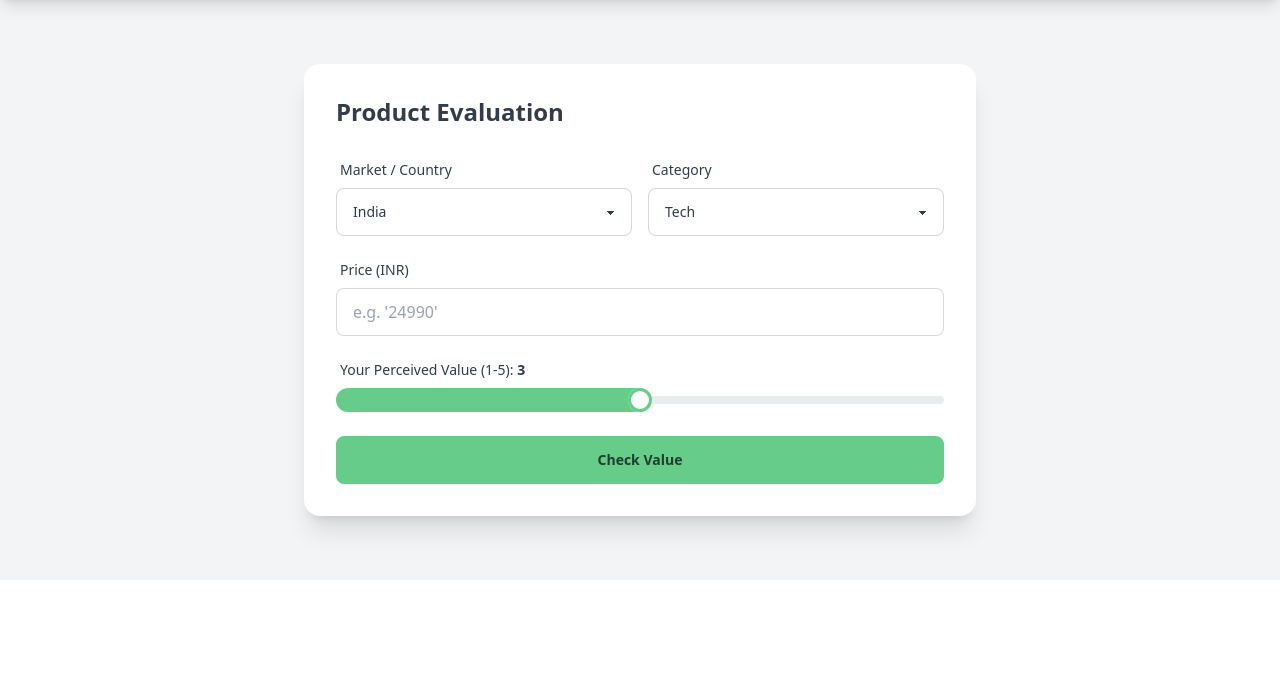
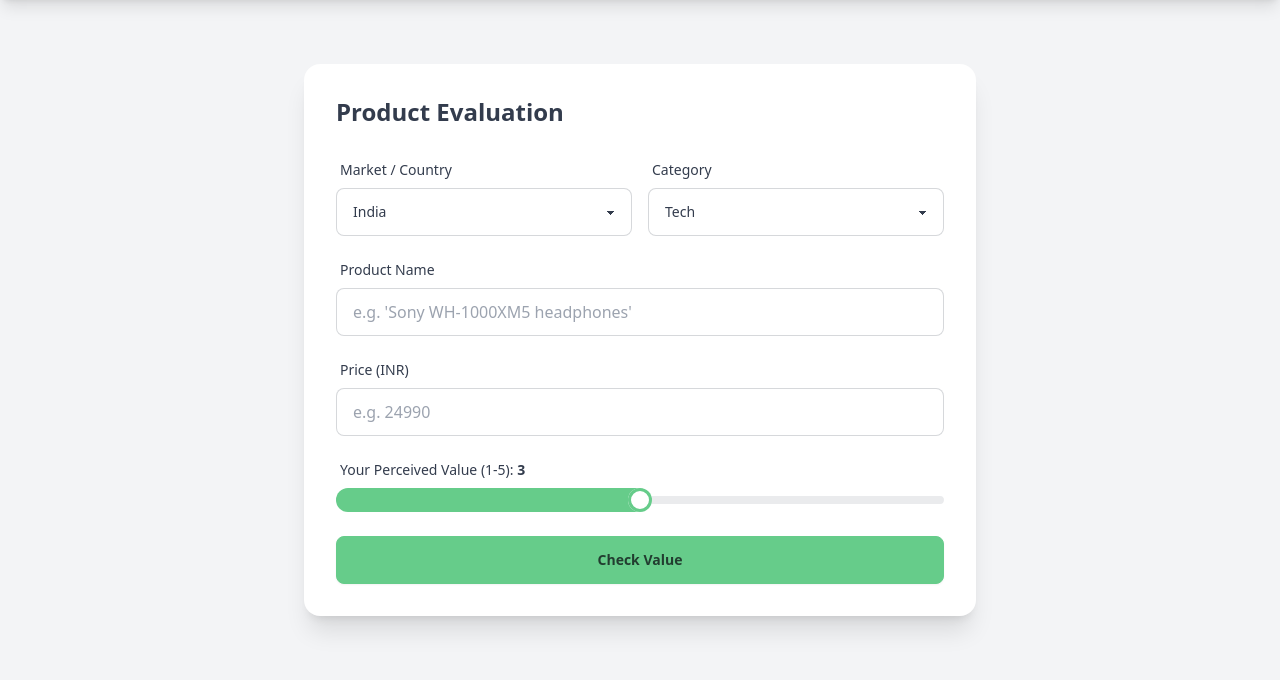
Before and after one commit to dakstagit/value-checker, a Flask app: page / in a window 1280 px wide. Shown: the part 64-755 px from the top of the page. Run offline with Flask 2, Linux system fonts and the light colour scheme; some libraries are stand-ins or nearby versions.

Commit message:
Update index.html

```diff
--- a/templates/index.html
+++ b/templates/index.html
@@ -58,8 +58,12 @@
                     </div>
                 </div>
                 <div class="form-control mt-4">
+                    <label class="label"><span class="label-text">Product Name</span></label>
+                    <input type="text" id="product" name="product" placeholder="e.g. 'Sony WH-1000XM5 headphones'" class="input input-bordered" required>
+                </div>
+                <div class="form-control mt-4">
                     <label class="label"><span class="label-text" id="price-label">Price (INR)</span></label>
-                    <input type="number" id="price" name="price" placeholder="e.g. '24990'" class="input input-bordered" required>
+                    <input type="number" id="price" name="price" placeholder="e.g. 24990" class="input input-bordered" required>
                 </div>
                 <div class="form-control mt-4">
                     <label class="label"><span class="label-text">Your Perceived Value (1-5): <strong id="score-label">3</strong></span></label>
```
